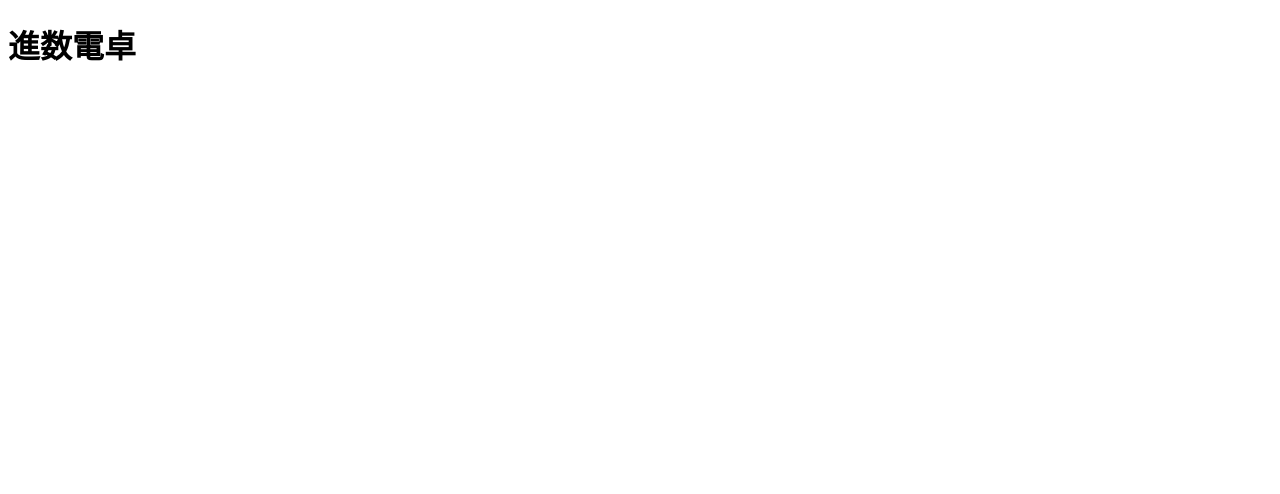
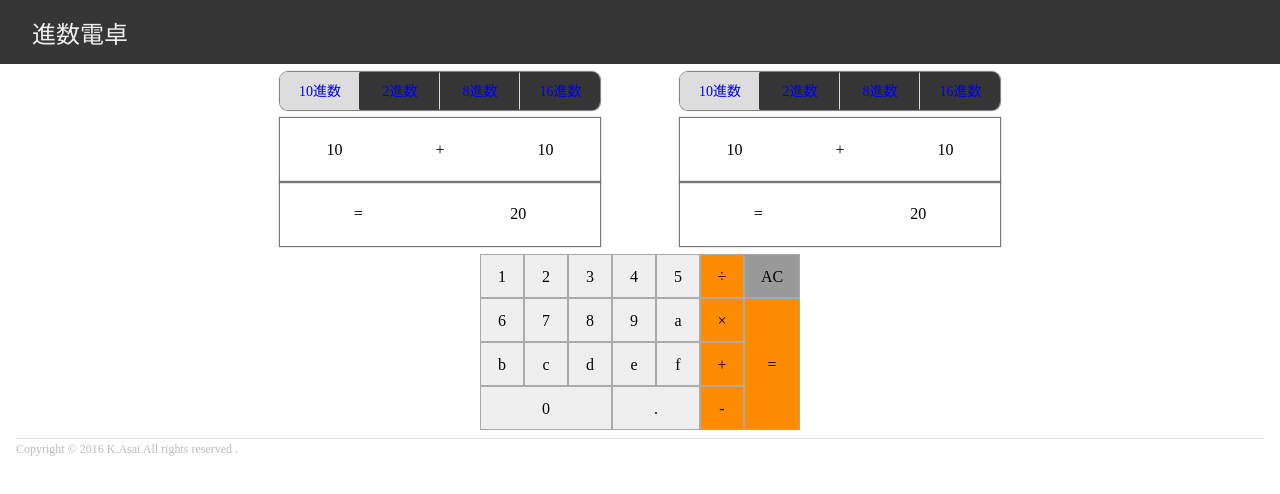
Before and after one commit to Kra8/DecimalCalculator, a plain HTML site: page webroot/index.html in a window 1280 px wide. Drawn offline with Linux system fonts and the light colour scheme.

Commit message:
configure view

```diff
--- a/webroot/assets/css/index.css
+++ b/webroot/assets/css/index.css
@@ -0,0 +1,245 @@
+@charset "UTF-8";
+
+html, body {
+    min-width: 364px;
+}
+
+/*----------------------------------------
+    -- Header --
+------------------------------------------*/
+header {
+    /*-- configure --*/
+    display: -webkit-flex;
+    display: -moz-flex;
+    display: flex;
+    -webkit-align-items: center;
+    -moz-align-items: center;
+    align-items: center;
+    height: 64px;
+    width: 100%;
+
+    /*-- decoration --*/
+    background-color: #363636;
+}
+
+.h1-white {
+    /*-- configure --*/
+    padding-left: 32px;
+
+    /*-- decoration --*/
+    font-size : 24px;
+    color: #eee;
+    font-weight: normal;
+}
+
+/*----------------------------------------
+    -- Footer --
+------------------------------------------*/
+footer {
+    margin: 0 16px;
+    border-top: solid 1px #ddd;
+}
+
+footer span {
+    font-size: 12px;
+    color: #bbb;
+}
+
+
+/*----------------------------------------
+    -- Content --
+------------------------------------------*/
+#content{
+    -webkit-display: flex;
+    -moz-display: flex;
+    display: flex;
+    -webkit-flex-direction: column;
+    -moz-flex-direction: column;
+    flex-direction: column;
+    -webkit-align-items: center;
+    -moz-align-items: center;
+    align-items: center;
+
+    width: 100%;
+}
+
+.display-wrap{
+    width: 100%;
+    max-width: 800px;
+    display: -webkit-inline-flex;
+    display: -moz-inline-flex;
+    display: inline-flex;
+    -webkit-flex-wrap: wrap;
+    -moz-flex-wrap: wrap;
+    flex-wrap: wrap;
+
+    -webkit-align-items: center;
+    -moz-align-items: center;
+    align-items: center;
+}
+
+.display{
+    display: -webkit-inline-flex;
+    display: -moz-inline-flex;
+    display: inline-flex;
+    -webkit-flex-direction: column;
+    -moz-flex-direction: column;
+    flex-direction: column;
+    -webkit-align-items: center;
+    -moz-align-items: center;
+    align-items: center;
+
+    margin: auto;
+}
+
+.tab-menu {
+    /*-- configure --*/
+    width: 320px;
+    height: 38px;
+    margin: 8px;
+
+    /*-- decoration --*/
+    border-radius: 8px;
+    overflow: hidden;
+    -webkit-box-shadow: 0px 0px 1px 1px #777;
+    -moz-box-shadow: 0px 0px 1px 1px #777;
+    box-shadow: 0px 0px 1px 1px #777;
+}
+
+.tab-menu li{
+    /*-- configure --*/
+    position: relative;
+    float: left;
+    width: 25%;
+    height: 100%;
+
+    /*-- decoration --*/
+    text-align: center;
+    line-height: 38px;
+    background-color: #363636;
+    border: ridge 1px #363636;
+    border-right: ridge 1px #ddd;
+    color: #ddd;
+    font-size: 14px;
+}
+
+.tab-menu li:nth-child(4) {
+    border-right: none;
+}
+
+.tab-menu li a{
+    display: block;
+    height: 100%;
+    width: 100%;
+}
+
+.tab-menu .selected{
+    background-color: #ddd;
+    border: ridge 1px #ddd;
+    border-right: ridge 1px #363636;
+    color: #363636;
+}
+
+.tab-menu li a:visited{ color: #ddd; }
+.tab-menu .selected a:visited{ color: #363636; }
+
+.number-display {
+    /*-- configure --*/
+    min-width: 320px;
+    width: 320px;
+    height: 64px;
+    margin: 0 8px;
+    display: inline-flex;
+    align-items: center;
+
+    /*-- decoration --*/
+    -webkit-box-shadow: 0px 0px 1px 1px #777;
+    -moz-box-shadow: 0px 0px 1px 1px #777;
+    box-shadow: 0px 0px 1px 1px #777;
+}
+
+.operand {
+    text-align: center;
+    flex-grow: 1;
+}
+
+.number-pad{
+    width: 320px;
+    min-width :320px;
+    margin: 8px;
+
+    display: -webkit-flex;
+    display: -moz-flex;
+    display: flex;
+    -webkit-flex-wrap: nowrap;
+    -moz-flex-wrap: nowrap;
+    flex-wrap: nowrap;
+}
+
+.number-field {
+    display: -webkit-inline-flex;
+    display: -moz-inline-flex;
+    display: inline-flex;
+    -webkit-flex-wrap: wrap;
+    -moz-flex-wrap: wrap;
+    flex-wrap: wrap;
+    min-width: 220px;
+    width: 220px;
+}
+
+.operator-field {
+    width: 44px;
+    min-width: 44px;
+}
+
+.operator-field .pad-button {
+    background-color: darkorange;
+}
+
+.pad-button {
+    /*-- configure --*/
+    display: block;
+    min-width: 44px;
+    width: 44px;
+    min-height: 44px;
+    height: 44px;
+    box-sizing: border-box;
+
+    /*-- decoration --*/
+    text-align: center;
+    line-height: 44px;
+    border: ridge 1px #aaa;
+    background-color: #eee;
+}
+
+.zero-button{
+    min-width: 132px;
+    width: 132px;
+}
+
+.clear-button{
+    min-width: 56px;
+    width: 56px;
+
+    background-color: #999;
+}
+
+.equal-button{
+    min-width: 56px;
+    width: 56px;
+    min-height: 132px;
+    height: 132px;
+    line-height: 132px;
+
+    background-color: darkorange;
+}
+
+
+
+
+
+
+.piriod-button {
+    min-width: 88px;
+    width: 88px;
+}
--- /dev/null
+++ b/webroot/assets/css/reset.css
@@ -0,0 +1,20 @@
+@charset "UTF-8";
+
+html, body, header, footer,
+h1, h2, h3, h4, h5, h6, p, span,
+ul, li{
+    background-color : transparent;
+    color : #000000;
+    background : transparent;
+    margin : 0;
+    padding : 0;
+    list-style-type: none;
+    box-sizing: border-box;
+}
+
+a {
+    text-decoration: none;
+    cursor: pointer;
+}
+
+a:visited { color:transparent; }
--- /dev/null
+++ b/webroot/assets/js/decimal-calculator.js
@@ -0,0 +1,7 @@
+(function () {
+    "use strict";
+
+
+    window.console.log("hoge");
+
+}());
--- a/webroot/index.html
+++ b/webroot/index.html
@@ -1,11 +1,90 @@
 <!DOCTYPE html>
 <html>
     <head>
+        <meta name="viewport" content="width=device-width,initial-scale=1.0" />
         <title>進数電卓</title>
+        <link rel="stylesheet" type="text/css" href="assets/css/reset.css">
+        <link rel="stylesheet" type="text/css" href="assets/css/index.css">
     </head>
     <body>
         <header>
-            <h1>進数電卓</h1>
+            <h1 class = "h1-white">進数電卓</h1>
         </header>
+        <div id = "content">
+            <div class = "display-wrap">
+                <div class = "display display-ready">
+                    <ul class = "tab-menu">
+                        <li class = "selected"><a href="#">10進数</a></li>
+                        <li><a href="#">2進数</a></li>
+                        <li><a href="#">8進数</a></li>
+                        <li><a href="#">16進数</a></li>
+                    </ul>
+                    <div class = "number-display">
+                        <div class="operand">10</div>
+                        <div class="operand">+</div>
+                        <div class="operand">10</div>
+                    </div>
+                    <div class = "number-display">
+                        <div class="operand">=</div>
+                        <div class="operand">20</div>
+                    </div>
+                </div>
+
+                <div class = "display display-ready">
+                    <ul class = "tab-menu">
+                        <li class = "selected"><a href="#">10進数</a></li>
+                        <li><a href="#">2進数</a></li>
+                        <li><a href="#">8進数</a></li>
+                        <li><a href="#">16進数</a></li>
+                    </ul>
+                    <div class = "number-display">
+                        <div class="operand">10</div>
+                        <div class="operand">+</div>
+                        <div class="operand">10</div>
+                    </div>
+                    <div class = "number-display">
+                        <div class="operand">=</div>
+                        <div class="operand">20</div>
+                    </div>
+                </div>
+            </div>
+
+            <div class = "number-pad">
+                <div class = "number-field">
+                    <a class="pad-button">1</a>
+                    <a class="pad-button">2</a>
+                    <a class="pad-button">3</a>
+                    <a class="pad-button">4</a>
+                    <a class="pad-button">5</a>
+                    <a class="pad-button">6</a>
+                    <a class="pad-button">7</a>
+                    <a class="pad-button">8</a>
+                    <a class="pad-button">9</a>
+                    <a class="pad-button">a</a>
+                    <a class="pad-button">b</a>
+                    <a class="pad-button">c</a>
+                    <a class="pad-button">d</a>
+                    <a class="pad-button">e</a>
+                    <a class="pad-button">f</a>
+                    <a class="pad-button zero-button">0</a>
+                    <a class="pad-button piriod-button">.</a>
+                </div>
+                <div class = "operator-field">
+                    <a class="pad-button">÷</a>
+                    <a class="pad-button">×</a>
+                    <a class="pad-button">+</a>
+                    <a class="pad-button">-</a>
+                </div>
+                <div class = "control-field">
+                    <a class="pad-button clear-button">AC</a>
+                    <a class="pad-button equal-button">=</a>
+                </div>
+            </div>
+        </div>
+        <footer>
+            <span> Copyright &copy; 2016 K.Asai All rights reserved . </span>
+        </footer>
+        <script src="assets/js/decimal-calculator.js" type="text/javascript"></script>
+
     </body>
 </html>
```
